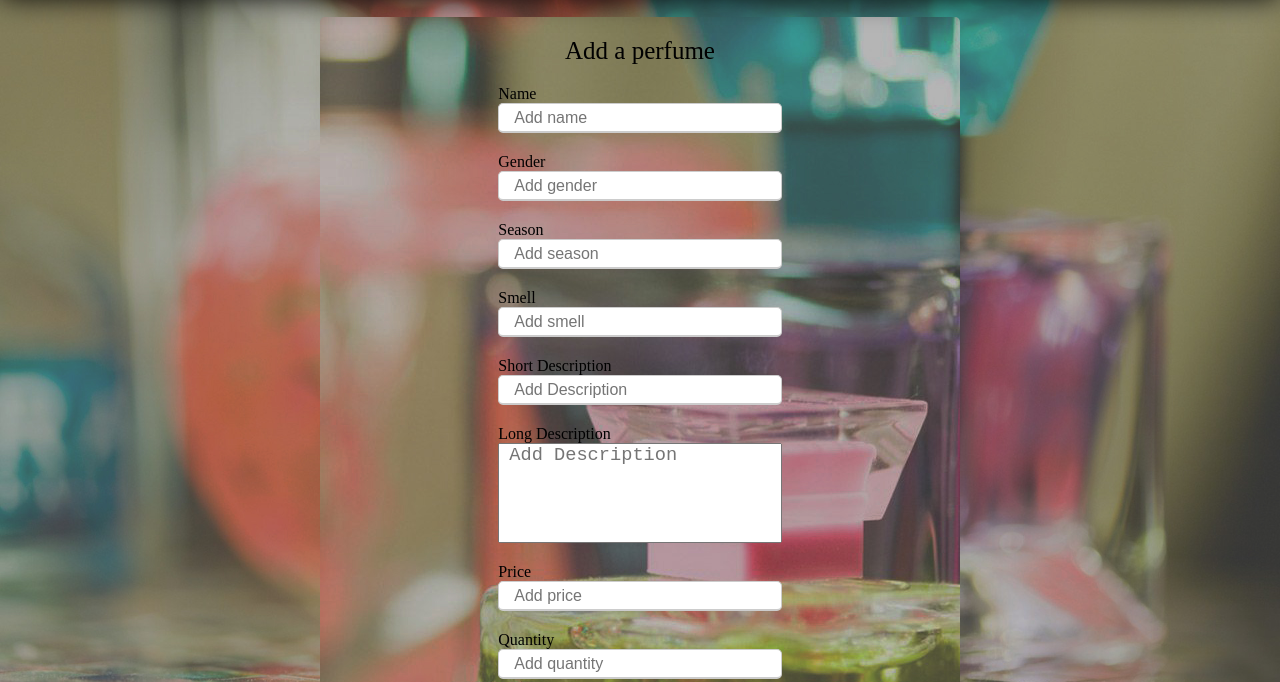
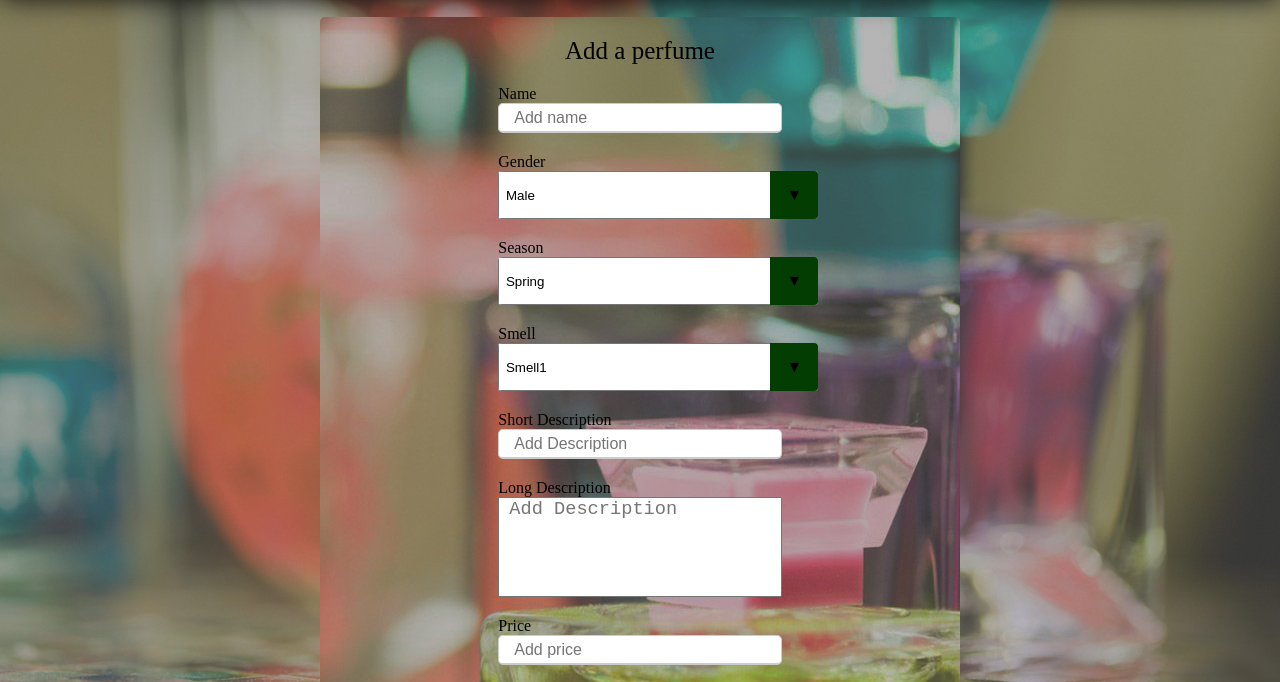
Before and after one commit to ChiscariSamuelA3/TehnologiiWeb-PerM-PerfumeWebManager, a website: page public/AddPerf.html in a window 1280 px wide. Shown: the part 73-755 px from the top of the page. Drawn offline with Linux system fonts and the light colour scheme.

Commit message:
Update AddPerf.html

```diff
--- a/public/AddPerf.html
+++ b/public/AddPerf.html
@@ -101,32 +101,40 @@
               required
             />
           </div>
+
           <div class="input-box">
-            <label for="gender" class="details">Gender</label>
-            <input
-              type="text"
-              id="gender"
-              placeholder="Add gender"
-              required
-            />
+            <label for="Gender" class="gender">Gender</label>
+            <div class="select">
+              <select name="Gender" id="gender">
+                <option value="Male">Male</option>
+                <option value="Female">Female</option>
+                <option value="Both">Both</option>
+              </select>
+            </div>
           </div>
+
           <div class="input-box">
-            <label for="season" class="details">Season</label>
-            <input
-              type="text"
-              id="season"
-              placeholder="Add season"
-              required
-            />
+            <label for="Season" class="details">Season</label>
+            <div class="select">
+              <select name="season" id="season">
+                <option value="Spring">Spring</option>
+                <option value="Summer">Summer</option>
+                <option value="Autumn">Autumn</option>
+                <option value="Winter">Winter</option>
+              </select>
+            </div>
           </div>
+
           <div class="input-box">
-            <label for="smell" class="details">Smell</label>
-            <input
-              type="text"
-              id="smell"
-              placeholder="Add smell"
-              required
-            />
+            <label for="Smell" class="details">Smell</label>
+            <div class="select">
+              <select name="smell" id="smell">
+                <option value="Smell1">Smell1</option>
+                <option value="Smell2">Smell2</option>
+                <option value="Smell3">Smell3</option>
+                <option value="Smell4">Smell4</option>
+              </select>
+            </div>
           </div>
 
           <div class="input-box">
```
